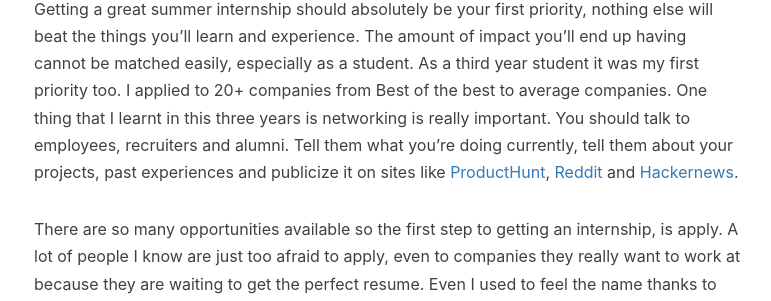
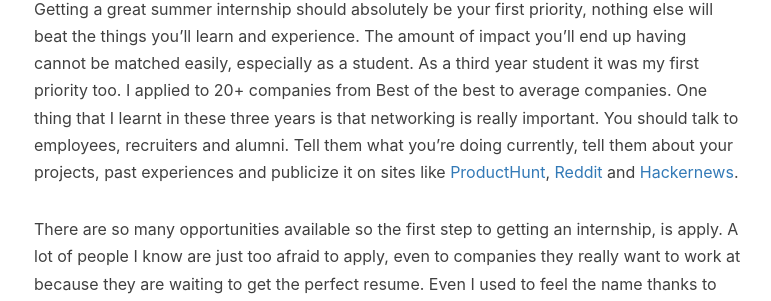
Before and after one commit to nish-d/vicky002.github.io, a Jekyll site: the page built from _posts/2016-02-28-My-internship-interview-experience-with-Amazon-LinkedIn-BrowserStack-Mozilla-and-Slack.md, in a window 1280 px wide and 900 px high, scrolled down 4643 px. Shown: the part 261-562 px from the top of the window, without its empty margins (231-1002 px from the left). Built offline with Jekyll 4.4.1, drawn with Linux system fonts in a browser that asks for light colours; nearby versions of some CDN libraries; some web fonts are replaced; comment, search, counter and statistics services are not loaded.

Commit message:
grammer fix

```diff
--- a/_posts/2016-02-28-My-internship-interview-experience-with-Amazon-LinkedIn-BrowserStack-Mozilla-and-Slack.md
+++ b/_posts/2016-02-28-My-internship-interview-experience-with-Amazon-LinkedIn-BrowserStack-Mozilla-and-Slack.md
@@ -125,7 +125,7 @@
 
 ---
 
-Getting a great summer internship should absolutely be your first priority, nothing else will beat the things you'll learn and experience. The amount of impact you'll end up having cannot be matched easily, especially as a student. As a third year student it was my first priority too. I applied to 20+ companies from Best of the best to average companies. One thing that I learnt in this three years is networking is really important. You should talk to employees, recruiters and alumni. Tell them what you're doing currently, tell them about your projects, past experiences and publicize it on sites like <a href="https://www.producthunt.com" target="_blank">ProductHunt</a>, <a href="https://www.reddit.com/" target="_blank">Reddit</a> and <a href="https://news.ycombinator.com" target="_blank">Hackernews</a>.
+Getting a great summer internship should absolutely be your first priority, nothing else will beat the things you'll learn and experience. The amount of impact you'll end up having cannot be matched easily, especially as a student. As a third year student it was my first priority too. I applied to 20+ companies from Best of the best to average companies. One thing that I learnt in these three years is that networking is really important. You should talk to employees, recruiters and alumni. Tell them what you're doing currently, tell them about your projects, past experiences and publicize it on sites like <a href="https://www.producthunt.com" target="_blank">ProductHunt</a>, <a href="https://www.reddit.com/" target="_blank">Reddit</a> and <a href="https://news.ycombinator.com" target="_blank">Hackernews</a>.
 
 There are so many opportunities available so the first step to getting an internship, is apply. A lot of people I know are just too afraid to apply, even to companies they really want to work at because they are waiting to get the perfect resume. Even I used to feel the name thanks to <a href="http://krishmunot.com" target="_blank">Krish Munot</a> he's an awesome guy, last year in december we were discussing about the internships and he encouraged to apply.
 
```
